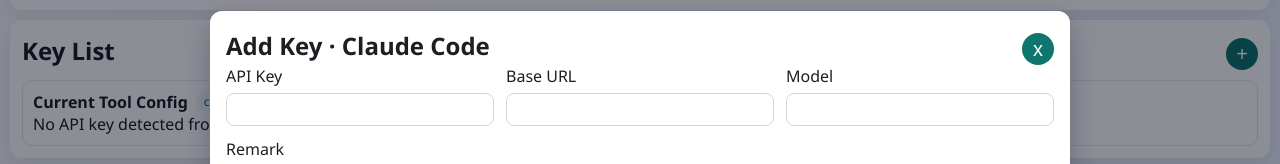
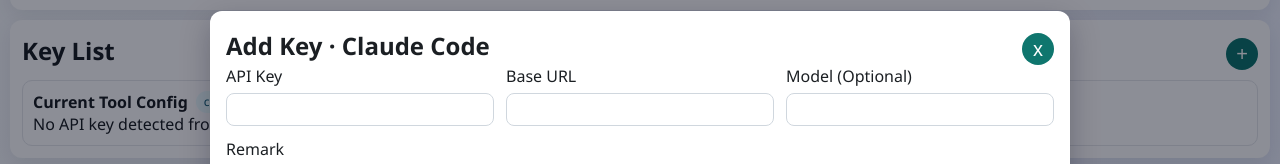
Before and after one commit to PeterCang/Keypilot, a React (Vite) app in the folder frontend/: page / in a window 1280 px wide. Both pictures are taken after a click on the button "Save Key". Shown: the part 269-433 px from the top of the page. Built offline with nearby package versions, Linux system fonts and the light colour scheme.

Commit message:
feat(frontend): keep base url empty by default and mark model optional

```diff
--- a/frontend/src/App.tsx
+++ b/frontend/src/App.tsx
@@ -63,10 +63,6 @@
       ...baseUrlHistory,
       [tool]: deduped
     });
-  };
-
-  const getPreferredBaseUrl = (tool: ToolType) => {
-    return (baseUrlHistory[tool] ?? [])[0] ?? "";
   };
 
   const reloadKeys = async (tool?: ToolType) => {
@@ -410,7 +406,7 @@
           <button
             className="plus-button"
             onClick={() => {
-              setDraft({ ...emptyDraft, tool: selectedTool, baseUrl: getPreferredBaseUrl(selectedTool) });
+              setDraft({ ...emptyDraft, tool: selectedTool, baseUrl: "" });
               setShowAddModal(true);
             }}
             aria-label={t.saveKey}
@@ -500,7 +496,7 @@
                 </datalist>
               </label>
               <label>
-                {t.model}
+                {`${t.model} (${t.optional})`}
                 <input value={draft.model || ""} onChange={(e) => setDraft({ ...draft, model: e.target.value })} />
               </label>
               <label>
--- a/frontend/src/i18n.ts
+++ b/frontend/src/i18n.ts
@@ -27,6 +27,7 @@
   apiKey: string;
   baseUrl: string;
   model: string;
+  optional: string;
   note: string;
   remark: string;
   saveKey: string;
@@ -81,6 +82,7 @@
     apiKey: "API Key",
     baseUrl: "Base URL",
     model: "Model",
+    optional: "可选",
     note: "备注",
     remark: "Remark",
     saveKey: "保存 Key",
@@ -134,6 +136,7 @@
     apiKey: "API Key",
     baseUrl: "Base URL",
     model: "Model",
+    optional: "Optional",
     note: "Note",
     remark: "Remark",
     saveKey: "Save Key",
```
